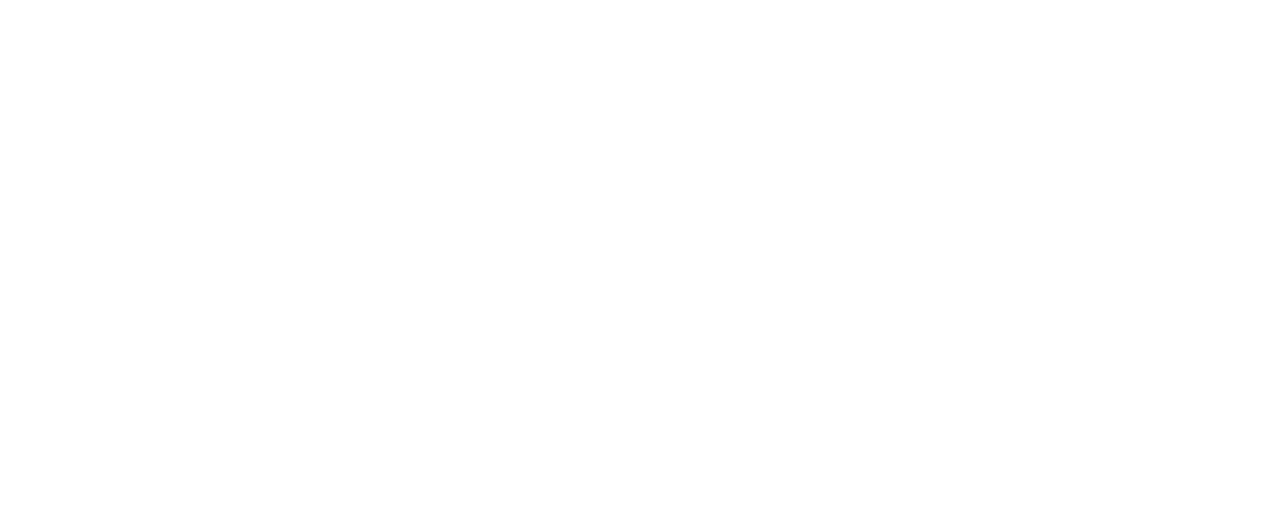
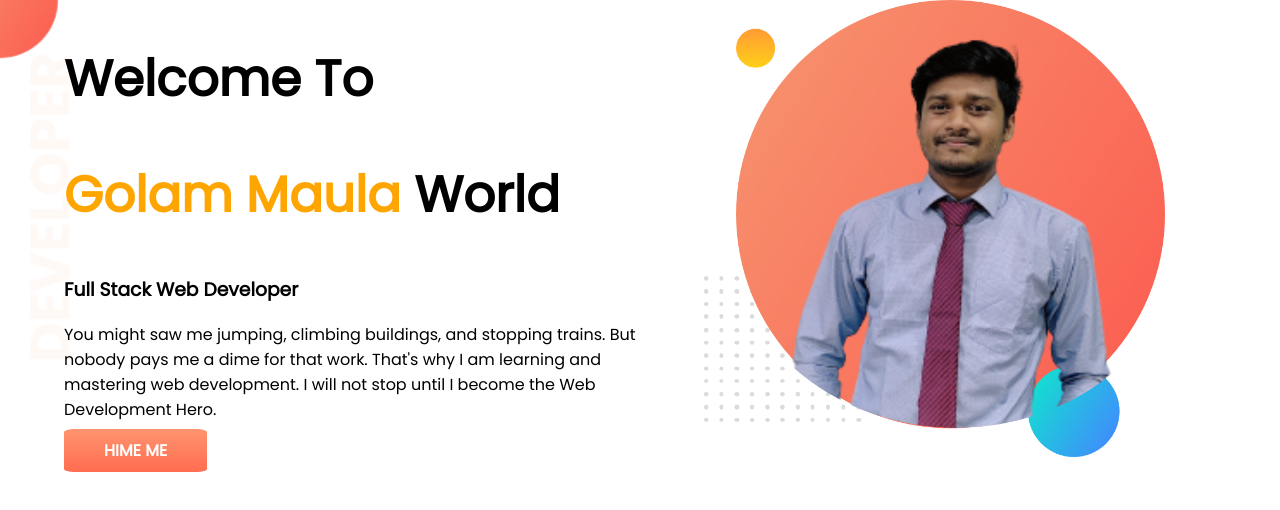
Before and after one commit to gmlincoln/dev-portfolio, a plain HTML site: page index.html in a window 1280 px wide. Drawn offline with Linux system fonts and the light colour scheme.

Commit message:
first section

```diff
--- a/index.html
+++ b/index.html
@@ -6,10 +6,31 @@
     <meta http-equiv="X-UA-Compatible" content="IE=edge">
     <meta name="viewport" content="width=device-width, initial-scale=1.0">
     <title>Lincoln Portfolio</title>
+    <link rel="preconnect" href="https://fonts.googleapis.com">
+    <link rel="preconnect" href="https://fonts.gstatic.com" crossorigin>
+    <link href="https://fonts.googleapis.com/css2?family=Poppins&display=swap" rel="stylesheet">
+    <link rel="stylesheet" href="style.css">
+    <link rel="shortcut icon" href="images/my-bg.png" type="image/x-icon">
 </head>
 
 <body>
-
+    <section class="top-banner">
+        <div class="half-width">
+            <h1>Welcome To</h1>
+            <h1><span class="orange-color">Golam Maula</span> World</h1>
+            <h3>Full Stack Web Developer</h3>
+            <p>You might saw me jumping, climbing buildings, and stopping trains. But nobody pays me a dime for that
+                work.
+                That's why I am learning and mastering web development. I will not stop until I become the Web
+                Development
+                Hero.
+            </p>
+            <a class="button" href="https://www.linkedin.com/" target="_blank">HIME ME</a>
+        </div>
+        <div class="half-width">
+            <img src="images/my-bg.png" alt="">
+        </div>
+    </section>
 </body>
 
 </html>
--- a/style.css
+++ b/style.css
@@ -0,0 +1,39 @@
+body {
+    font-family: 'Poppins', sans-serif;
+    margin: 0;
+}
+
+h1 {
+    font-size: 50px;
+}
+
+.orange-color {
+    color: #FFA500;
+}
+
+section {
+    display: flex;
+}
+
+.top-banner {
+    background-image: url(images/top-banner.png);
+    background-repeat: no-repeat;
+}
+
+.half-width {
+    width: 50%;
+    padding-left: 5%;
+}
+
+.half-width img {
+    width: 80%;
+}
+
+.button {
+    text-decoration: none;
+    background-image: linear-gradient(#FF9470, #FF6D4F);
+    padding: 10px 40px;
+    color: #fff;
+    font-weight: 700;
+    border-radius: 7%;
+}
```
Also changed, not shown: images/my-bg.png (added), images/my-bg2.png (added), images/top-banner.png (added).
